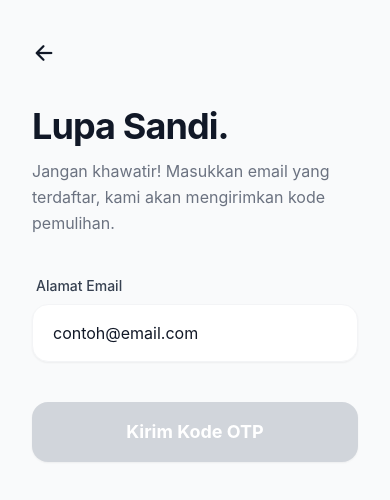
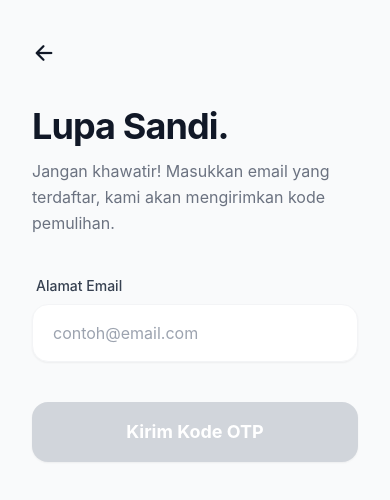
Before and after one commit to BagusSetiawan09/nutrivue-mobile, a React Native app: screen /ForgotPassword in a window 390 px wide. Shown: the top 500 px of the page. Built offline with nearby package versions, Linux system fonts and the light colour scheme.

Commit message:
fix(ui): resolve layout collapse and text clipping on forgot password screen

```diff
--- a/src/screens/auth/ForgotPasswordScreen.tsx
+++ b/src/screens/auth/ForgotPasswordScreen.tsx
@@ -6,7 +6,6 @@ import { SafeAreaView } from 'react-native-safe-area-context';
 import { Ionicons } from '@expo/vector-icons';
 
 export default function ForgotPasswordScreen({ navigation }: any) {
-  // ... (State variables sama persis)
   const [step, setStep] = useState(1);
   const [email, setEmail] = useState('');
   const [emailError, setEmailError] = useState('');
@@ -20,10 +19,10 @@ export default function ForgotPasswordScreen({ navigation }: any) {
     setEmail(text);
     if (text.trim() === '') { setEmailError(''); return; }
     const emailRegex = /^[^\s@]+@[^\s@]+\.[^\s@]+$/;
-    if (!emailRegex.test(text)) { setEmailError('Format email belum lengkap'); return; }
+    if (!emailRegex.test(text)) { setEmailError('Format email masih belum lengkap'); return; }
     const domain = text.split('@')[1]?.toLowerCase();
     const commonTypos = ['gamail.com', 'gmil.com', 'gmai.com', 'yaho.com'];
-    if (commonTypos.includes(domain)) { setEmailError(`Sepertinya typo. Apakah maksud Anda @${domain.startsWith('y') ? 'yahoo' : 'gmail'}.com?`); return; }
+    if (commonTypos.includes(domain)) { setEmailError(`Sepertinya ada kesalahan. Apakah maksud Anda @${domain.startsWith('y') ? 'yahoo' : 'gmail'}.com?`); return; }
     setEmailError('');
   };
 
@@ -31,7 +30,7 @@ export default function ForgotPasswordScreen({ navigation }: any) {
   const isPasswordMatch = password === confirmPassword && password.length >= 8;
 
   const renderStep1 = () => (
-    <View className="flex-1 mt-6">
+    <View className="mt-6 w-full">
       <View className="mb-10">
         <Text className="text-4xl font-bold text-gray-900 tracking-tight mb-3">Lupa Sandi.</Text>
         <Text className="text-base text-gray-500 leading-relaxed">
@@ -41,7 +40,15 @@ export default function ForgotPasswordScreen({ navigation }: any) {
       <View className="space-y-4">
         <View>
           <Text className="text-sm font-medium text-gray-700 mb-2 ml-1">Alamat Email</Text>
-          <TextInput className={`bg-white border ${emailError ? 'border-red-500' : 'border-gray-100'} rounded-2xl px-5 py-4 text-base text-gray-900 shadow-sm`} placeholder="contoh@email.com" keyboardType="email-address" autoCapitalize="none" value={email} onChangeText={handleEmailChange} />
+          <TextInput
+            className={`bg-white border ${emailError ? 'border-red-500' : 'border-gray-100'} rounded-2xl px-5 py-4 text-base text-gray-900 shadow-sm`}
+            placeholder="contoh@email.com"
+            placeholderTextColor="#9CA3AF"
+            keyboardType="email-address"
+            autoCapitalize="none"
+            value={email}
+            onChangeText={handleEmailChange}
+          />
           {emailError ? <Text className="text-red-500 text-xs mt-2 ml-2 font-medium">{emailError}</Text> : null}
         </View>
       </View>
@@ -54,7 +61,7 @@ export default function ForgotPasswordScreen({ navigation }: any) {
   );
 
   const renderStep2 = () => (
-    <View className="flex-1 mt-6">
+    <View className="mt-6 w-full">
       <View className="mb-10">
         <Text className="text-4xl font-bold text-gray-900 tracking-tight mb-3">Cek Email.</Text>
         <Text className="text-base text-gray-500 leading-relaxed">
@@ -62,7 +69,15 @@ export default function ForgotPasswordScreen({ navigation }: any) {
         </Text>
       </View>
       <View className="items-center mt-4">
-        <TextInput className="bg-white border border-gray-200 rounded-3xl w-full py-6 text-center text-4xl font-bold text-gray-900 tracking-[15px] shadow-sm" placeholder="0000" placeholderTextColor="#D1D5DB" keyboardType="numeric" maxLength={4} value={otp} onChangeText={setOtp} />
+        <TextInput
+          className="bg-white border border-gray-200 rounded-3xl w-full py-6 text-center text-4xl font-bold text-gray-900 tracking-[15px] shadow-sm"
+          placeholder="0000"
+          placeholderTextColor="#D1D5DB"
+          keyboardType="numeric"
+          maxLength={4}
+          value={otp}
+          onChangeText={setOtp}
+        />
         <TouchableOpacity className="mt-6"><Text className="text-primary font-medium text-base">Kirim Ulang Kode (00:30)</Text></TouchableOpacity>
       </View>
       <View className="mt-10">
@@ -74,7 +89,7 @@ export default function ForgotPasswordScreen({ navigation }: any) {
   );
 
   const renderStep3 = () => (
-    <View className="flex-1 mt-6">
+    <View className="mt-6 w-full">
       <View className="mb-10">
         <Text className="text-4xl font-bold text-gray-900 tracking-tight mb-3">Sandi Baru.</Text>
         <Text className="text-base text-gray-500 leading-relaxed">Sandi Anda telah diverifikasi. Silakan buat kata sandi baru yang kuat.</Text>
@@ -83,14 +98,28 @@ export default function ForgotPasswordScreen({ navigation }: any) {
         <View>
           <Text className="text-sm font-medium text-gray-700 mb-2 ml-1">Kata Sandi Baru</Text>
           <View className="relative justify-center">
-            <TextInput className="bg-white border border-gray-100 rounded-2xl pl-5 pr-12 py-4 text-base text-gray-900 shadow-sm" placeholder="Minimal 8 karakter" secureTextEntry={!showPassword} value={password} onChangeText={setPassword} />
+            <TextInput
+              className="bg-white border border-gray-100 rounded-2xl pl-5 pr-12 py-4 text-base text-gray-900 shadow-sm"
+              placeholder="Minimal 8 karakter"
+              placeholderTextColor="#9CA3AF"
+              secureTextEntry={!showPassword}
+              value={password}
+              onChangeText={setPassword}
+            />
             <TouchableOpacity className="absolute right-4 p-1" onPress={() => setShowPassword(!showPassword)}><Ionicons name={showPassword ? "eye-outline" : "eye-off-outline"} size={22} color="#9CA3AF" /></TouchableOpacity>
           </View>
         </View>
         <View>
           <Text className="text-sm font-medium text-gray-700 mb-2 ml-1">Konfirmasi Sandi Baru</Text>
           <View className="relative justify-center">
-            <TextInput className={`bg-white border ${confirmPassword.length > 0 && !isPasswordMatch ? 'border-red-500' : 'border-gray-100'} rounded-2xl pl-5 pr-12 py-4 text-base text-gray-900 shadow-sm`} placeholder="Ulangi kata sandi" secureTextEntry={!showConfirmPassword} value={confirmPassword} onChangeText={setConfirmPassword} />
+            <TextInput
+              className={`bg-white border ${confirmPassword.length > 0 && !isPasswordMatch ? 'border-red-500' : 'border-gray-100'} rounded-2xl pl-5 pr-12 py-4 text-base text-gray-900 shadow-sm`}
+              placeholder="Ulangi kata sandi"
+              placeholderTextColor="#9CA3AF"
+              secureTextEntry={!showConfirmPassword}
+              value={confirmPassword}
+              onChangeText={setConfirmPassword}
+            />
             <TouchableOpacity className="absolute right-4 p-1" onPress={() => setShowConfirmPassword(!showConfirmPassword)}><Ionicons name={showConfirmPassword ? "eye-outline" : "eye-off-outline"} size={22} color="#9CA3AF" /></TouchableOpacity>
           </View>
           {confirmPassword.length > 0 && !isPasswordMatch && <Text className="text-red-500 text-xs mt-2 ml-2 font-medium">Sandi tidak cocok atau kurang dari 8 karakter!</Text>}
@@ -110,15 +139,14 @@ export default function ForgotPasswordScreen({ navigation }: any) {
       <KeyboardAvoidingView behavior={Platform.OS === 'ios' ? 'padding' : undefined} className="flex-1">
         <ScrollView
           showsVerticalScrollIndicator={false}
-          /* ⚡ JURUS PAMUNGKAS: paddingBottom 150 agar area tombol benar-benar bebas dari keyboard */
           contentContainerStyle={{ flexGrow: 1, paddingBottom: 150 }}
           keyboardShouldPersistTaps="handled"
           bounces={false}
         >
-          <View className="px-8 py-10">
+          <View className="flex-1 px-8 py-10">
             <TouchableOpacity
               onPress={() => { if (step === 1) navigation.goBack(); if (step === 2) setStep(1); if (step === 3) setStep(2); }}
-              className="mb-4"
+              className="mb-4 w-10"
             >
               <Ionicons name="arrow-back" size={24} color="#111827" />
             </TouchableOpacity>
```
